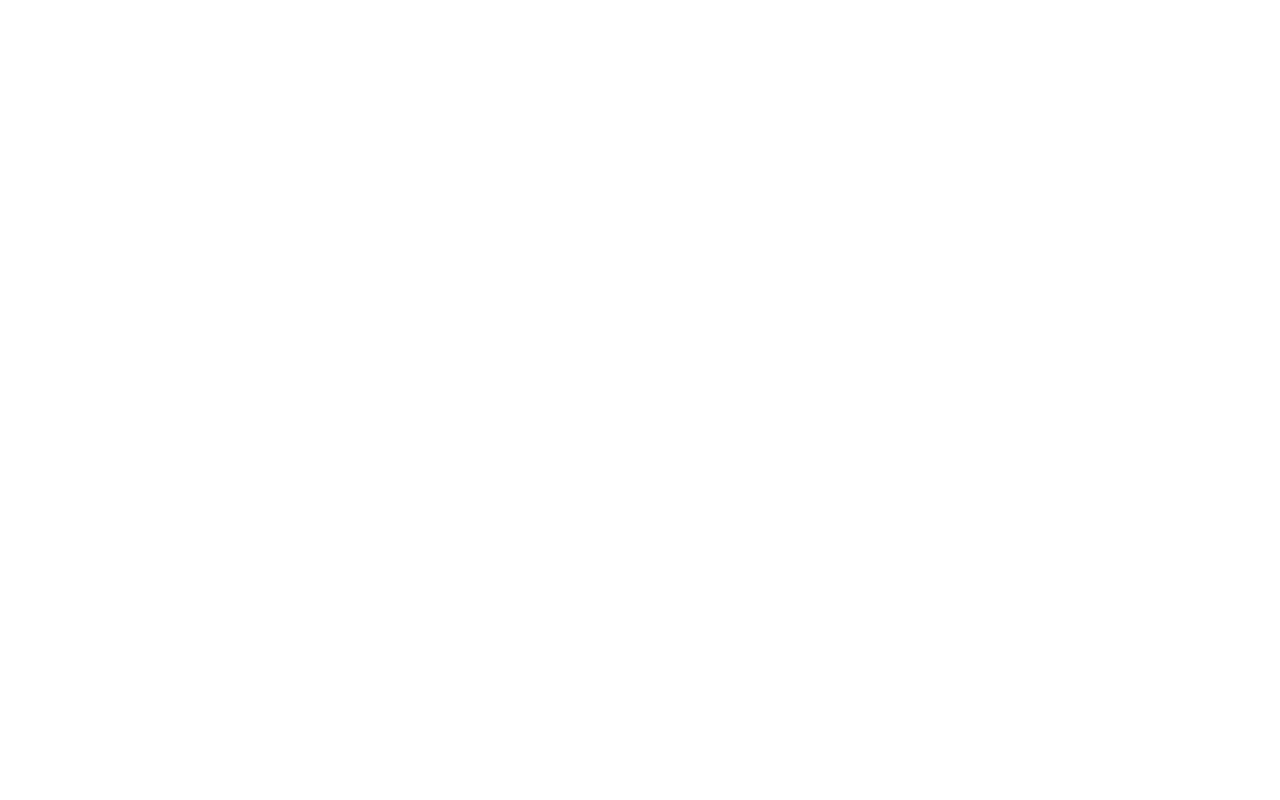
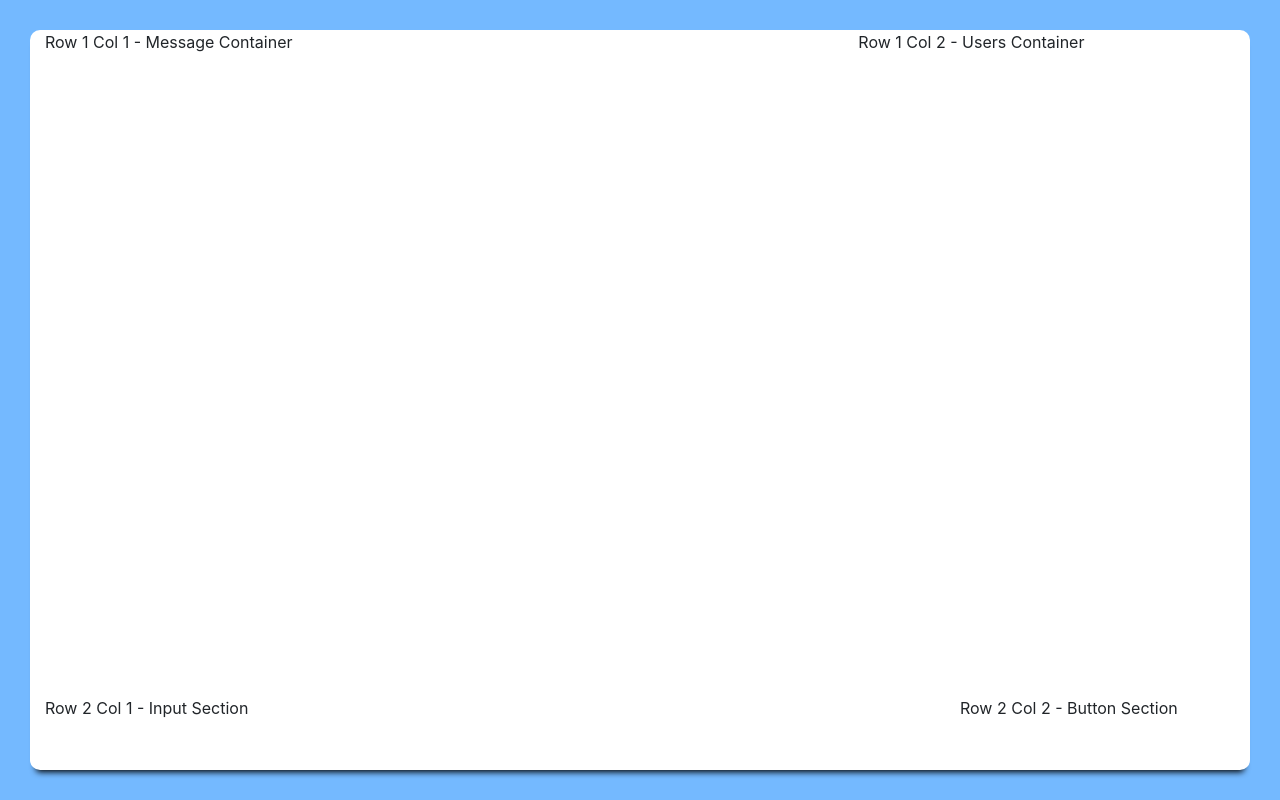
Before and after one commit to RamanSSidhu/simpleChatRoom, a plain HTML site: page index.html in a window 1280 px wide. Drawn offline with nearby package versions, Linux system fonts and the light colour scheme.

Commit message:
Initial design

```diff
--- a/index.html
+++ b/index.html
@@ -3,8 +3,46 @@
 <head>
     <meta charset="UTF-8">
     <title>Simple Chat Room - Raman Sidhu</title>
+    <!-- Bootstrap CDN -->
+    <link href="https://stackpath.bootstrapcdn.com/bootstrap/4.3.1/css/bootstrap.min.css"
+          rel="stylesheet"
+          integrity="sha384-ggOyR0iXCbMQv3Xipma34MD+dH/1fQ784/j6cY/iJTQUOhcWr7x9JvoRxT2MZw1T"
+          crossorigin="anonymous">
+
+    <!-- Javascript Libraries -->
+    <script src="https://code.jquery.com/jquery-3.3.1.slim.min.js"
+            integrity="sha384-q8i/X+965DzO0rT7abK41JStQIAqVgRVzpbzo5smXKp4YfRvH+8abtTE1Pi6jizo"
+            crossorigin="anonymous"></script>
+    <script src="https://stackpath.bootstrapcdn.com/bootstrap/4.2.1/js/bootstrap.min.js"
+            integrity="sha384-B0UglyR+jN6CkvvICOB2joaf5I4l3gm9GU6Hc1og6Ls7i6U/mkkaduKaBhlAXv9k"
+            crossorigin="anonymous"></script>
+
+    <!-- Additional Styling -->
+    <link rel="stylesheet" href="stylesheet/style.css" type="text/css">
+
+    <!-- Responsive Meta Data -->
+    <meta name="viewport" content="width=device-width, initial-scale=1">
+
 </head>
 <body>
+<div class="container-fluid my-container">
+    <div class="row upper-row">
+        <div class="col-lg-8 message-container">
+            Row 1 Col 1 - Message Container
+        </div>
+        <div class="col-lg-4 users-container">
+            Row 1 Col 2 - Users Container
+        </div>
+    </div>
+    <div class="row lower-row">
+        <div class="col-9 input-container">
+            Row 2 Col 1 - Input Section
+        </div>
+        <div class="col-3 button-container">
+            Row 2 Col 2 - Button Section
+        </div>
+    </div>
+</div>
 
 </body>
 </html>
--- /dev/null
+++ b/stylesheet/style.css
@@ -0,0 +1,44 @@
+html {
+    height: 100%;
+}
+
+body {
+    background-color: #74b9ff;
+    padding: 30px;
+    height: 100%;
+}
+
+@media screen and (max-width: 600px) {
+    body {
+        padding: 0px;
+        background-color: white;
+    }
+}
+
+.my-container {
+    background-color: white;
+    box-shadow: 0 8px 6px -6px black;
+    height: 100%;
+    border-radius: 10px;
+}
+
+.upper-row {
+    height: 90%;
+}
+
+.lower-row {
+    height: 10%;
+}
+
+.message-container {
+    border-top-left-radius: 10px;
+}
+
+.users-container {
+    border-top-right-radius: 10px;
+}
+
+.input-container {
+    border-bottom-left-radius: 10px;
+    border-bottom-right-radius: 10px;
+}
```
